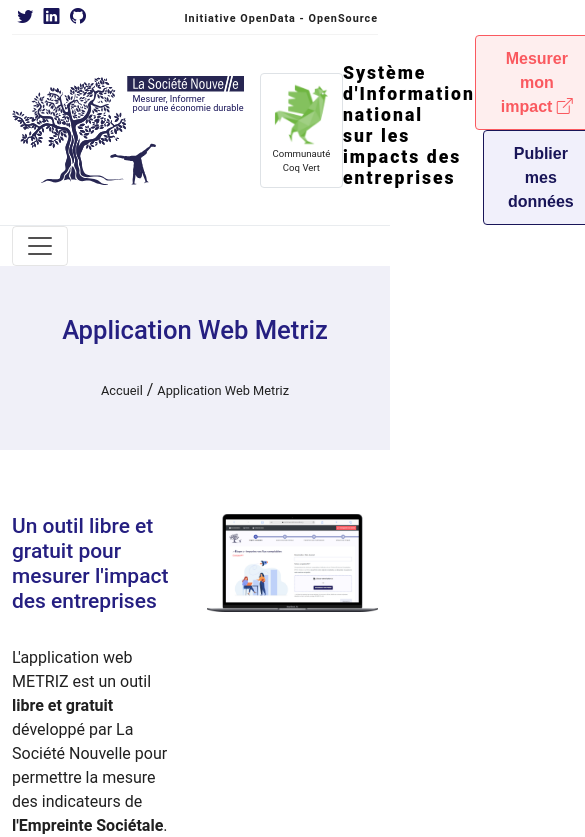
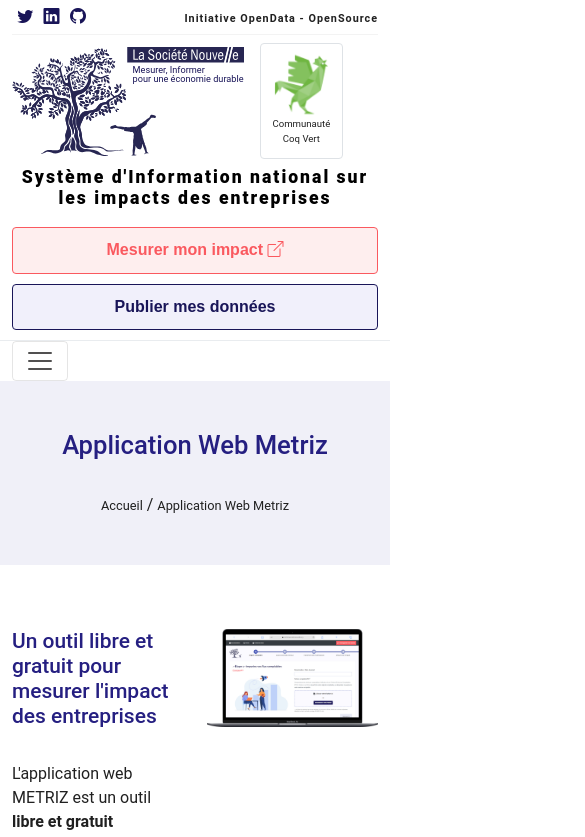
Before and after one commit to La-Societe-Nouvelle/LaSocieteNouvelle-Website, a Next.js app: page /metriz in a window 390 px wide. Shown: the top 837 px of the page, 585 px wide, since content can reach past the window. Built offline with nearby package versions, Linux system fonts and the light colour scheme.

Commit message:
Responsive design.

```diff
--- a/src/components/header.js
+++ b/src/components/header.js
@@ -1,5 +1,5 @@
 import React, { useEffect, useState } from "react";
-import { Button, Container, Image, Nav, Navbar, NavDropdown } from "react-bootstrap";
+import { Button, Col, Container, Image, Nav, Navbar, NavDropdown, Row } from "react-bootstrap";
 import { useRouter } from "next/router";
 
 const Header = () => {
@@ -11,7 +11,9 @@ const Header = () => {
   });
 
   return (
+
     page.includes("portail")? (
+
       <Navbar bg="dark" expand="lg">
         <Container fluid>
         <Navbar.Brand href="/portail">
@@ -52,8 +54,9 @@ const Header = () => {
               <small>Initiative OpenData - OpenSource</small>
             </div>
           </div>
-          <div className="middle-header d-flex justify-content-between align-items-center ">
-            <div className="d-flex align-item-center">
+
+          <Row className="middle-header d-flex justify-content-between align-items-center ">
+            <Col xs={12} lg={4} className="d-flex align-item-center" >
               <Navbar.Brand href="/">
                 <img
                   src="/logo.svg"
@@ -69,21 +72,19 @@ const Header = () => {
                 Communauté <br/> Coq Vert
               </p>
                 </div>
-            </div>
-
-
-            <div>
-              <h1>Système d'Information national <br></br>sur les <strong>impacts des entreprises</strong></h1>
-            </div>
-            <div>
+            </Col>
+            <Col  xs={12} lg={3} className="text-center" >
+              <h1>Système d'Information national sur les <strong>impacts des entreprises</strong></h1>
+            </Col>
+            <Col  xs={12} lg={5} className="text-end" >
               <Button href="https://metriz.lasocietenouvelle.org" variant="outline-secondary" target="_blank" rel="noreferrer">
                  Mesurer mon impact  <i className="bi bi-box-arrow-up-right"></i>
               </Button>
               <Button href="/publication" variant="outline-primary" className="ms-2">
                 Publier mes données
               </Button>
-            </div>
-          </div>
+            </Col>
+          </Row>
         </Container>
         <div className="menu">
           <Navbar expand="lg" className="p-0">
--- a/src/styles/App.scss
+++ b/src/styles/App.scss
@@ -1,4 +1,5 @@
 @import "custom";
+@import "responsive.scss";
 @import "parts/header.scss";
 @import "parts/footer.scss";
 @import "parts/forms.scss";
--- a/src/styles/parts/header.scss
+++ b/src/styles/parts/header.scss
@@ -1,3 +1,6 @@
+
+
+
 .top-bar {
     border-bottom: 1px solid $gray-600;
     .nav-link{
--- /dev/null
+++ b/src/styles/responsive.scss
@@ -0,0 +1,26 @@
+@media all and (orientation: portrait) {
+
+    .header {
+        .btn {
+            display: block;
+            margin: 10px 0 !important;
+            width: 100%;
+        }
+    }
+
+    #open-data {
+        .btn {
+            display: block;
+            margin : 20px 0 0 0 !important;
+            width : 100%;
+        }
+    }
+
+    .open-data-portal {
+        .search-form{
+           .bg-secondary{
+               margin-top: 20px;
+           }
+        }
+    }
+}
```
Also changed, not shown: src/components/posts/LatestPosts.js (+30 -17 lines), src/pages/index.js (+10 -12 lines). Lines whose indentation alone changed are shown as unchanged.
